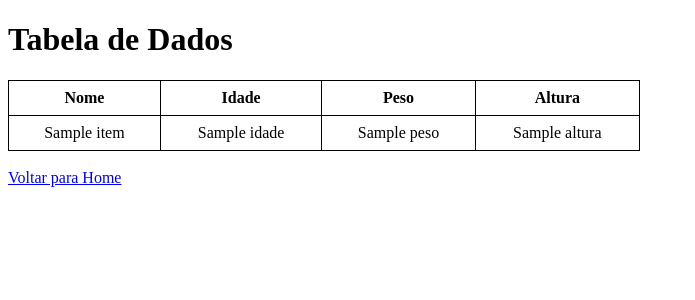
After one commit to LuanGFRicardo/Desafio-Django, a Django app: template desafio_django/principal/templates/principal/exibir_tabela.html in a window 1280 px wide. The commit adds this page. Shown: the top 300 px of the page, without its empty margins (0-695 px from the left). Run offline with Django 3.2, Linux system fonts and the light colour scheme; the template is opened without the code that fills it: most values are stand-ins (such as "Sample title", 1, 10 or a date in 2020).

Commit message:
Template para Exibir a Tabela

```diff
--- /dev/null
+++ b/desafio_django/principal/templates/principal/exibir_tabela.html
@@ -0,0 +1,45 @@
+<!DOCTYPE html>
+<html>
+    <head>
+        <title>Exibir Tabela</title>
+        <style>
+            table {
+                width: 50%;
+                border-collapse: collapse;
+            }
+            table, th, td {
+                border: 1px solid black;
+            }
+            th, td {
+                padding: 8px;
+                text-align: center;
+            }
+        </style>
+    </head>
+    <body>
+        <h1>Tabela de Dados</h1>
+        <table>
+            <thead>
+                <tr>
+                    <th>Nome</th>
+                    <th>Idade</th>
+                    <th>Peso</th>
+                    <th>Altura</th>
+                </tr>
+            </thead>
+            <tbody>
+                {% for item in dados %}
+                <tr>
+                    <td>{{ item.nome }}</td>
+                    <td>{{ item.idade }}</td>
+                    <td>{{ item.peso }}</td>
+                    <td>{{ item.altura }}</td>
+                </tr>
+                {% endfor %}
+            </tbody>
+        </table>
+
+        <br>
+        <a href="{% url 'home' %}">Voltar para Home</a>
+    </body>
+</html>
--- a/desafio_django/principal/templates/principal/home.html
+++ b/desafio_django/principal/templates/principal/home.html
@@ -11,8 +11,8 @@
             <button>Inserir URL da Imagem</button>
         </a>
 
-        <a href="#">
-            <button>Outro Botão</button>
+        <a href="{% url 'exibir_tabela' %}">
+            <button>Exibir Tabela de Dados</button>
         </a>
     </body>
 </html>
--- a/desafio_django/principal/urls.py
+++ b/desafio_django/principal/urls.py
@@ -4,4 +4,5 @@ from . import views
 urlpatterns = [
     path('', views.home, name='home'),
     path('image-url', views.image_url, name='image_url'),
+    path('exibir-tabela/', views.exibir_tabela, name='exibir_tabela'),
 ]
```
Also changed, not shown: desafio_django/principal/views.py (+20 -0 lines), desafio_django/alunos.csv (renamed from alunos.csv), desafio_django/principal/templates/principal/sobre.html (deleted).
